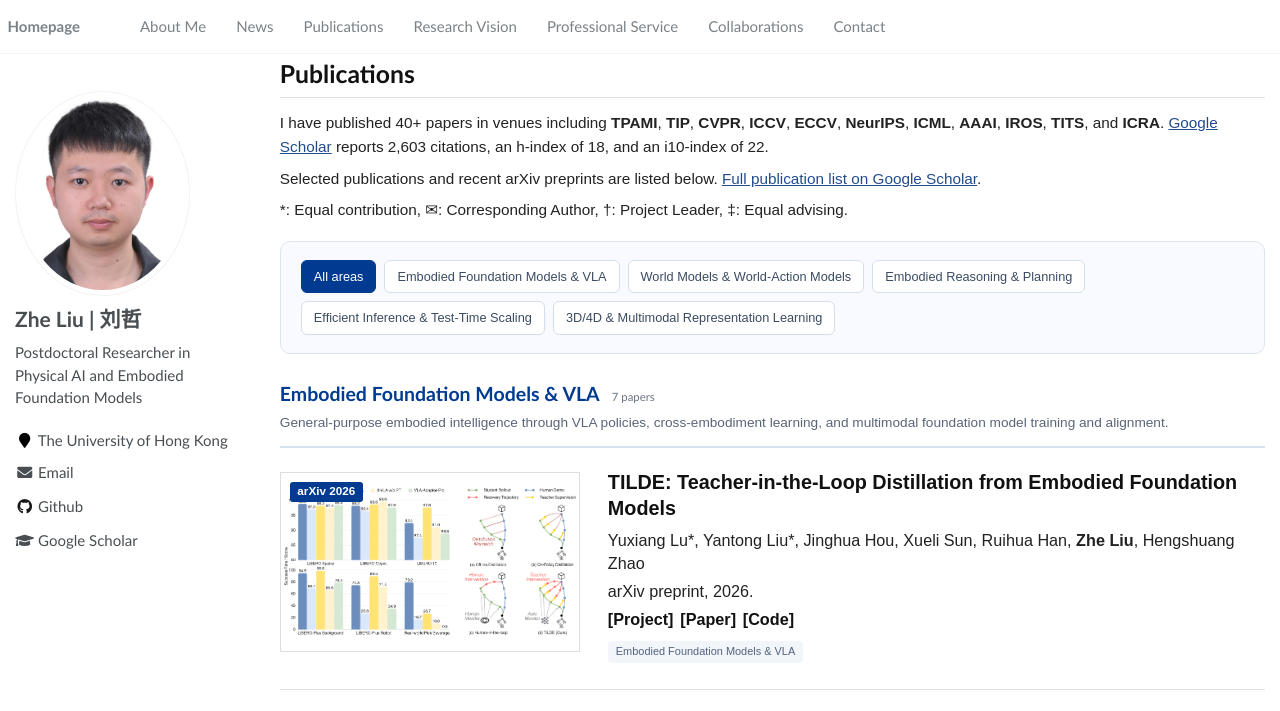
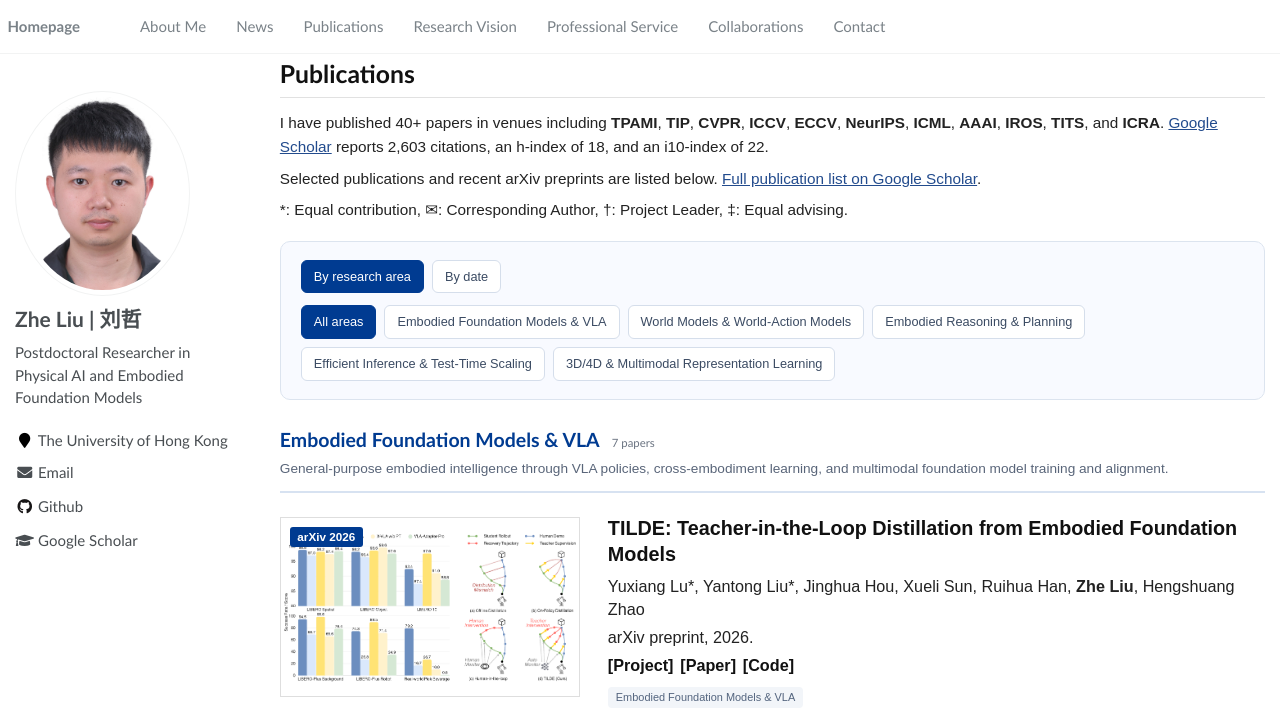
Before and after one commit to happinesslz/happinesslz.github.io, a Jekyll site: the page built from _pages/about.md, in a window 1280 px wide and 1400 px high, scrolled down 1646 px, cut to the strip 0-711 px from the top of the window. Built offline with Jekyll 4.4.1, drawn with Linux system fonts in a browser that asks for light colours; some of the changed lines change nothing that is shown.

Commit message:
Add chronological publication browsing

```diff
--- a/_pages/about.md
+++ b/_pages/about.md
@@ -74,6 +74,10 @@
 
 <div class="publication-browser" id="publication-browser">
   <div class="publication-controls" hidden>
+    <div class="publication-modes" role="group" aria-label="Publication view">
+      <button type="button" data-publication-mode="topic" aria-pressed="true">By research area</button>
+      <button type="button" data-publication-mode="date" aria-pressed="false">By date</button>
+    </div>
     <div class="publication-topics" role="group" aria-label="Filter publications by research area">
       <button type="button" data-publication-topic="all" aria-pressed="true">All areas</button>
 
--- a/assets/css/custom.css
+++ b/assets/css/custom.css
@@ -131,10 +131,15 @@
   background: #f8faff;
 }
 
+.publication-modes,
 .publication-topics {
   display: flex;
   flex-wrap: wrap;
   gap: 8px;
+}
+
+.publication-modes {
+  margin-bottom: 12px;
 }
 
 .publication-controls button {
--- a/assets/js/publications.js
+++ b/assets/js/publications.js
@@ -6,22 +6,26 @@
 
   var groups = Array.from(root.querySelectorAll(".publication-group"));
   var cards = Array.from(root.querySelectorAll(".paper-box")).map(function (card) {
+    var year = card.querySelector(".paper-venue").textContent.match(/\b(?:19|20)\d{2}\b/);
     return {
       element: card,
       home: card.closest(".publication-group"),
       topics: card.dataset.topics.split(" "),
+      year: year ? Number(year[0]) : 0,
       order: Number(card.dataset.dateOrder)
     };
-  }).sort(function (a, b) { return a.order - b.order; });
+  }).sort(function (a, b) { return b.year - a.year || a.order - b.order; });
   var flat = root.querySelector(".publication-flat");
   var flatPapers = root.querySelector(".publication-flat-papers");
+  var modeButtons = Array.from(root.querySelectorAll("[data-publication-mode]"));
   var topicButtons = Array.from(root.querySelectorAll("[data-publication-topic]"));
+  var mode = "topic";
   var topic = "all";
 
   function render() {
     // Keep one DOM node per paper so existing News links and paper IDs stay valid.
     cards.forEach(function (card) { card.home.appendChild(card.element); });
-    var grouped = topic === "all";
+    var grouped = mode === "topic" && topic === "all";
     groups.forEach(function (group) { group.hidden = !grouped; });
     flat.hidden = grouped;
 
@@ -34,16 +38,26 @@
       var group = groups.find(function (item) { return item.dataset.topic === topic; });
       root.querySelector(".publication-flat-title").textContent = group
         ? group.querySelector("h2").firstChild.textContent.trim()
-        : "All Publications";
-      root.querySelector(".publication-flat-description").textContent = group
-        ? group.querySelector(".publication-group-heading p").textContent
-        : "Latest publications first.";
+        : "Publications by Date";
+      root.querySelector(".publication-flat-description").textContent = mode === "date"
+        ? "Latest publications first."
+        : group.querySelector(".publication-group-heading p").textContent;
     }
 
+    modeButtons.forEach(function (button) {
+      button.setAttribute("aria-pressed", String(button.dataset.publicationMode === mode));
+    });
     topicButtons.forEach(function (button) {
       button.setAttribute("aria-pressed", String(button.dataset.publicationTopic === topic));
     });
   }
+
+  modeButtons.forEach(function (button) {
+    button.addEventListener("click", function () {
+      mode = button.dataset.publicationMode;
+      render();
+    });
+  });
 
   topicButtons.forEach(function (button) {
     button.addEventListener("click", function () {
```
